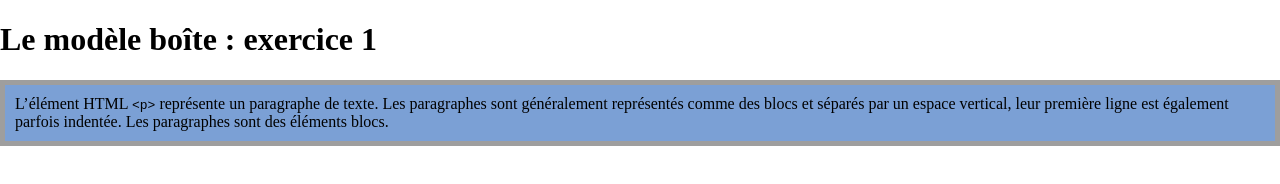
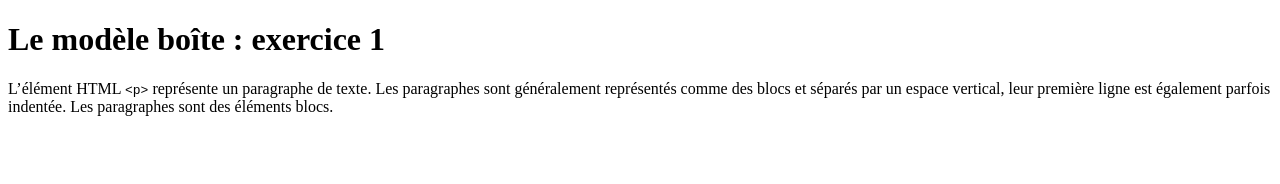
Before and after one commit to tecg-cpw/css-box-model, a plain HTML site: page Exercice 1/index.html in a window 1280 px wide. Drawn offline with Linux system fonts and the light colour scheme; files that its build step writes are made by us from their sources.

Commit message:
Edit Nettoyage fichiers

```diff
--- a/Exercice 0/css/style.css
+++ /dev/null
@@ -1,9 +0,0 @@
-p{
-    background-color: rgb(123, 160, 213);
-    border: 5px solid rgb(158, 158, 158);
-    padding: 10px;
-    margin:0;
-}
-body{
-    margin:0;
-}
--- a/Exercice 1/index.html
+++ b/Exercice 1/index.html
@@ -8,7 +8,6 @@
         <title>
             Le modèle boîte : exercice 1
         </title>
-        <link rel="stylesheet" type="text/css" href="./css/style.css">
     </head>
     <body>
         <h1>
```
Also changed, not shown: Exercice 0/index.html (+0 -1 lines), 2 other files.
